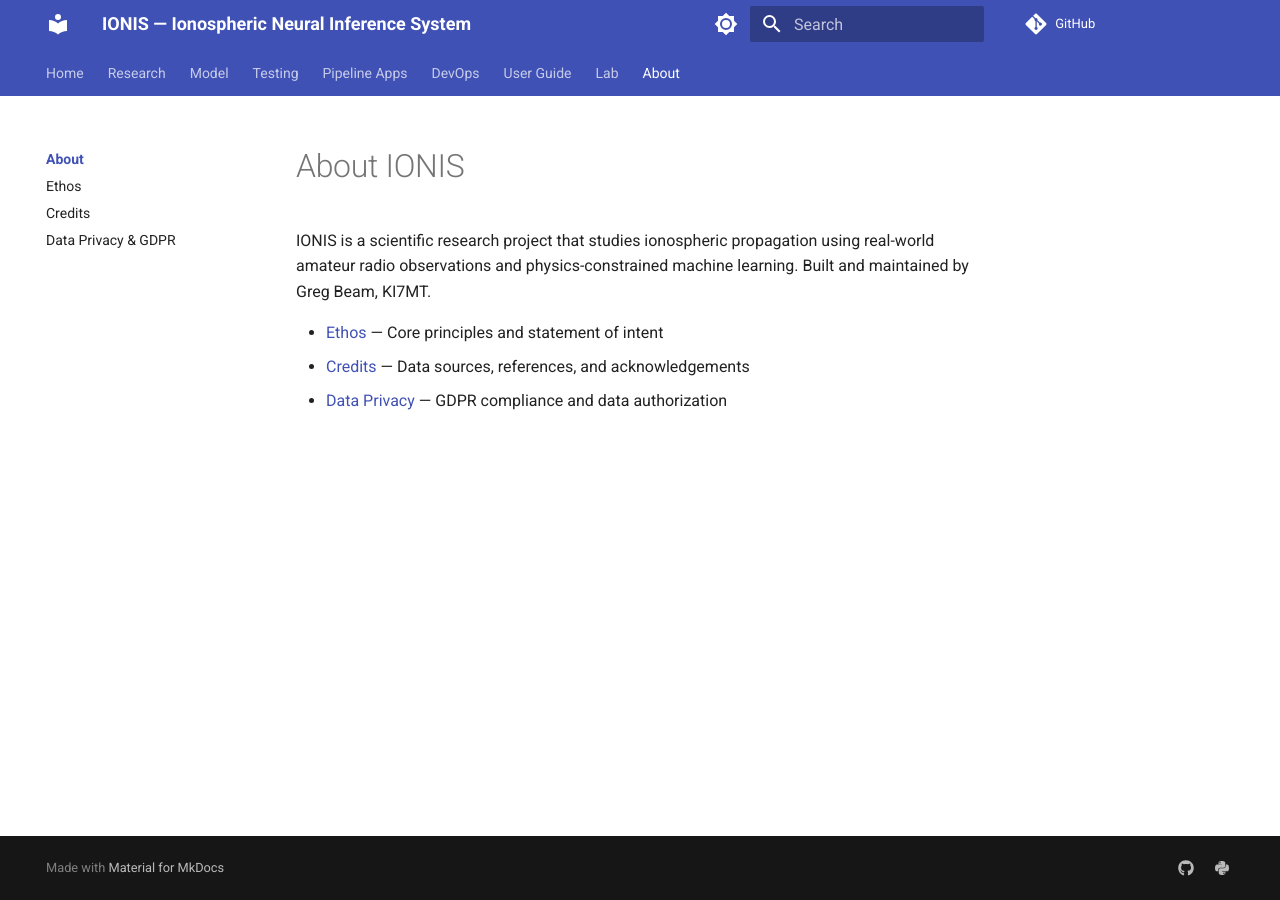
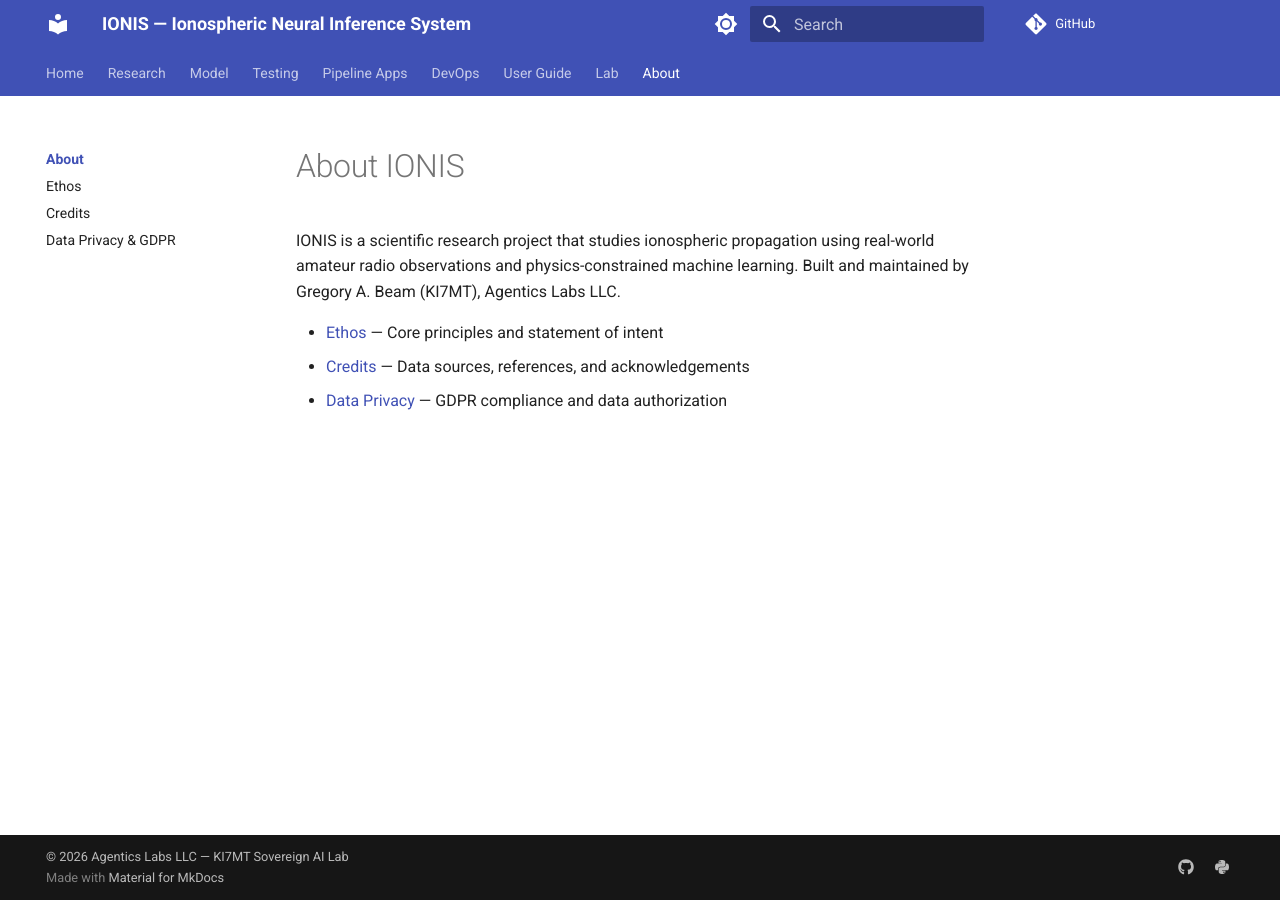
Before and after one commit to IONIS-AI/ionis-docs, an MkDocs documentation site: the page built from docs/about/index.md, in a window 1280 px wide. Built offline with MkDocs 1.6.1 and Material for MkDocs 9.7.7, drawn with Linux system fonts in a browser that asks for light colours; comment, search, counter and statistics services are not loaded.

Commit message:
docs(attribution): align site attribution with the published-paper framing
Bring the live docs site in line with the Agentics Labs LLC attribution now
carried across the papers, spec, and code:

- mkdocs.yml site_author: "Greg Beam, KI7MT" -> "Gregory A. Beam (KI7MT), Agentics Labs LLC"
- mkdocs.yml: add site-wide copyright footer "© 2026 Agentics Labs LLC — KI7MT Sovereign AI Lab"
  (the site had no copyright line before)
- about/index.md: maintainer line -> Gregory A. Beam (KI7MT), Agentics Labs LLC
- about/data-privacy.md: project-lead contact -> Gregory A. Beam (KI7MT), Agentics Labs LLC

The "KI7MT Sovereign AI Lab" name is kept verbatim — it's the lab's identity
(consistent with the papers' About-the-Group notes), distinct from the company
that owns the work. VOACAP "maintained by" (external tool) and the GPLv3 code
license line are correctly left untouched. mkdocs build --strict passes.

Co-Authored-By: Claude Opus 4.8 (1M context) <noreply@anthropic.com>

```diff
--- a/docs/about/index.md
+++ b/docs/about/index.md
@@ -2,7 +2,7 @@
 
 IONIS is a scientific research project that studies ionospheric propagation
 using real-world amateur radio observations and physics-constrained machine
-learning. Built and maintained by Greg Beam, KI7MT.
+learning. Built and maintained by Gregory A. Beam (KI7MT), Agentics Labs LLC.
 
 - [Ethos](ethos.md) — Core principles and statement of intent
 - [Credits](credits.md) — Data sources, references, and acknowledgements
--- a/mkdocs.yml
+++ b/mkdocs.yml
@@ -3,9 +3,10 @@ site_description: >-
   IONIS predicts HF radio propagation using physics-constrained neural networks
   trained on 14 billion amateur radio observations from WSPR, RBN, contest logs,
   and PSK Reporter. Open source, self-hosted, no cloud dependencies.
-site_author: Greg Beam, KI7MT
+site_author: Gregory A. Beam (KI7MT), Agentics Labs LLC
 site_url: https://ionis-ai.com/
 repo_url: https://github.com/IONIS-AI/ionis-docs
+copyright: "© 2026 Agentics Labs LLC — KI7MT Sovereign AI Lab"
 
 theme:
   name: material
```
Also changed, not shown: docs/about/data-privacy.md (+1 -1 lines).
